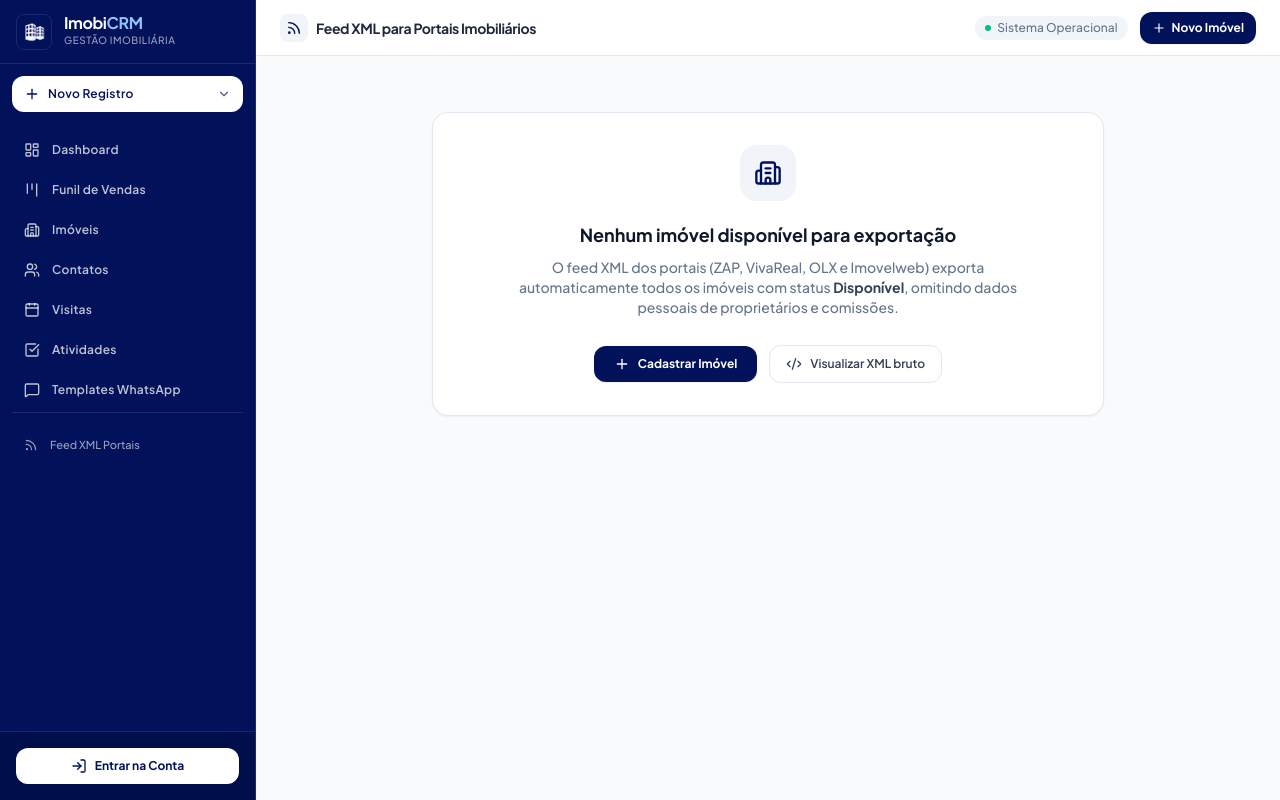
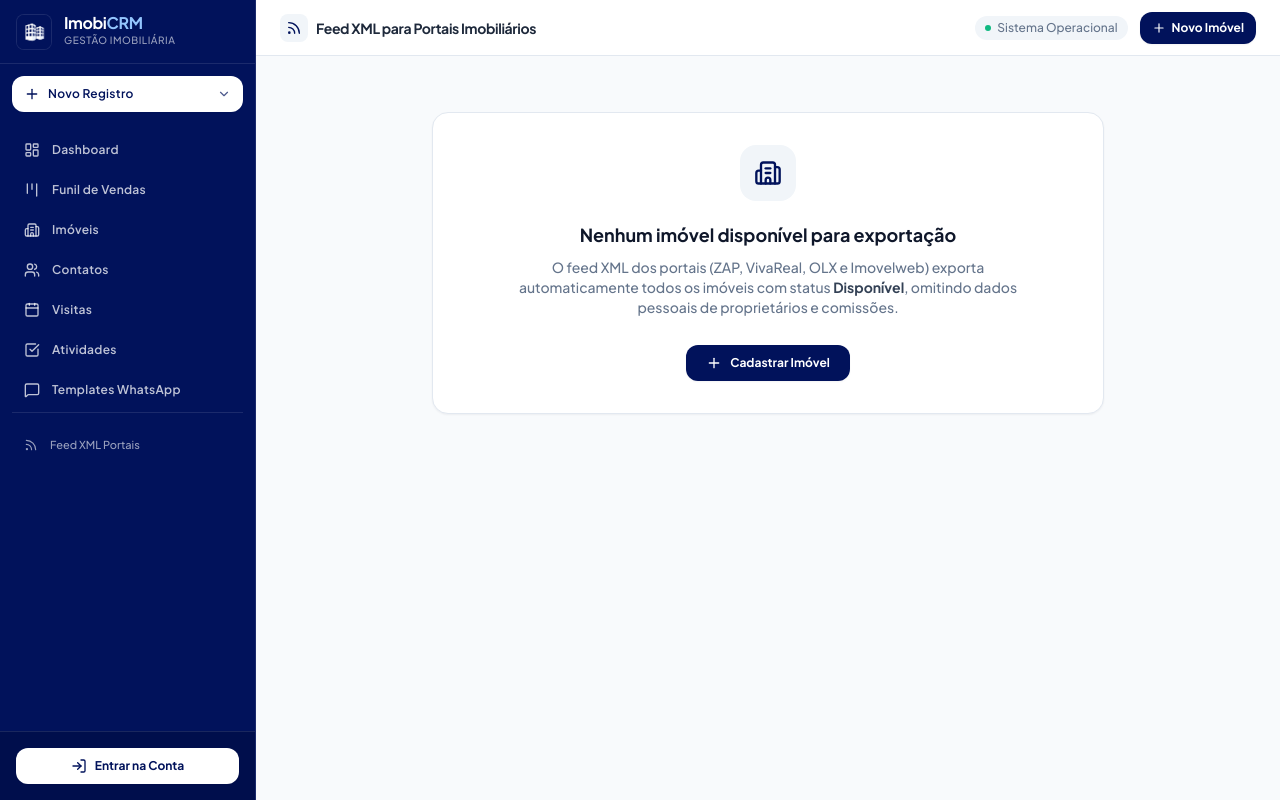
Before and after one commit to Ricardoqs20/CRM, a Django app: page /integrations/feed-portais.xml in a window 1280 px wide. Run offline with Django 5.2, Linux system fonts and the light colour scheme; data that the repository does not hold is empty; some libraries are stand-ins or nearby versions.

Commit message:
ui(properties): remove botao Visualizar XML bruto do feed vazio

```diff
--- a/core/templates/properties/feed_empty.html
+++ b/core/templates/properties/feed_empty.html
@@ -25,17 +25,12 @@
             </p>
         </div>
 
-        <div class="flex flex-col sm:flex-row items-center justify-center gap-3 pt-2">
+        <div class="flex items-center justify-center pt-2">
             <a href="{% url 'property_create' %}"
                class="w-full sm:w-auto inline-flex items-center justify-center gap-2 bg-[#01125B] hover:bg-primary-800 text-white text-xs font-bold px-5 py-2.5 rounded-xl shadow-xs transition">
                 <i data-lucide="plus" class="w-4 h-4"></i>
                 <span>Cadastrar Imóvel</span>
             </a>
-            <a href="?format=xml"
-               class="w-full sm:w-auto inline-flex items-center justify-center gap-2 border border-slate-200 hover:bg-slate-50 text-slate-700 text-xs font-semibold px-4 py-2.5 rounded-xl transition">
-                <i data-lucide="code-2" class="w-4 h-4"></i>
-                <span>Visualizar XML bruto</span>
-            </a>
         </div>
     </div>
 </div>
--- a/core/tests.py
+++ b/core/tests.py
@@ -1024,7 +1024,7 @@ class PortalImporterAndEmptyFeedTestCase(TestCase):
         self.assertIn('text/html', res_html['Content-Type'])
         self.assertContains(res_html, 'Nenhum imóvel disponível para exportação')
         self.assertContains(res_html, 'Cadastrar Imóvel')
-        self.assertContains(res_html, '?format=xml')
+        self.assertNotContains(res_html, 'Visualizar XML bruto')
 
         # Com ?format=xml ou ?raw=1, retorna XML válido vazio
         res_xml = self.client.get(reverse('portal_xml_feed') + '?format=xml', HTTP_ACCEPT='text/html')
```
